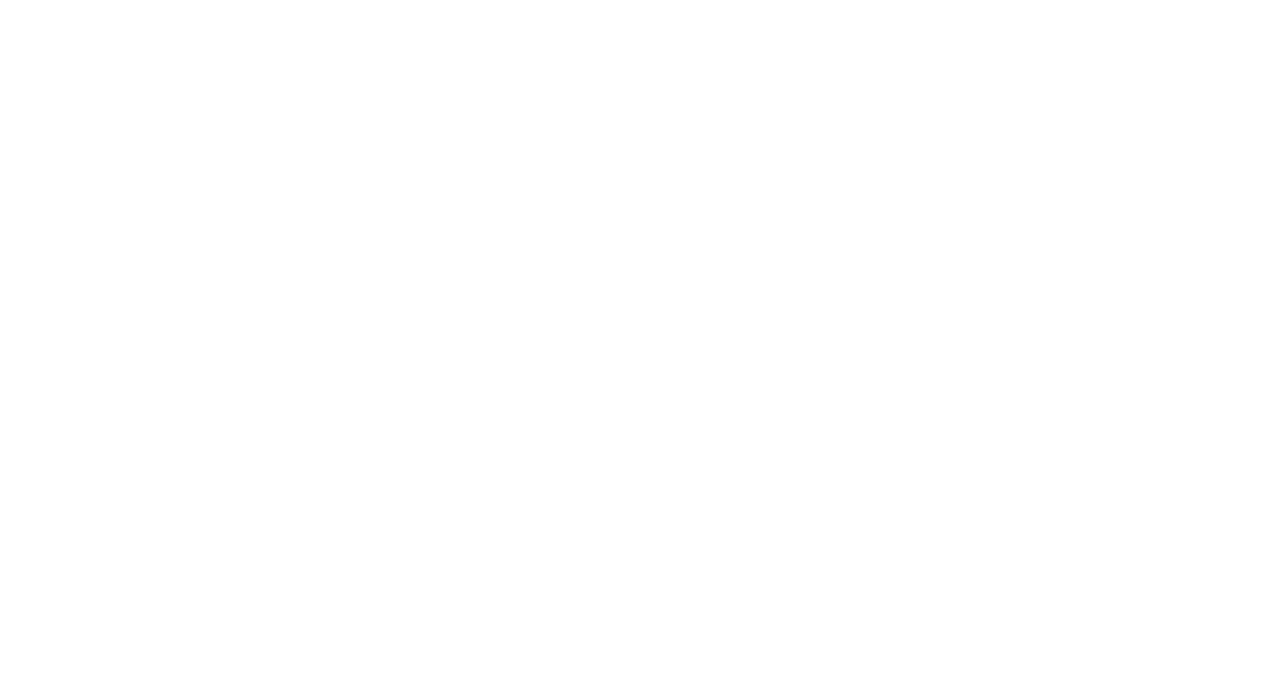
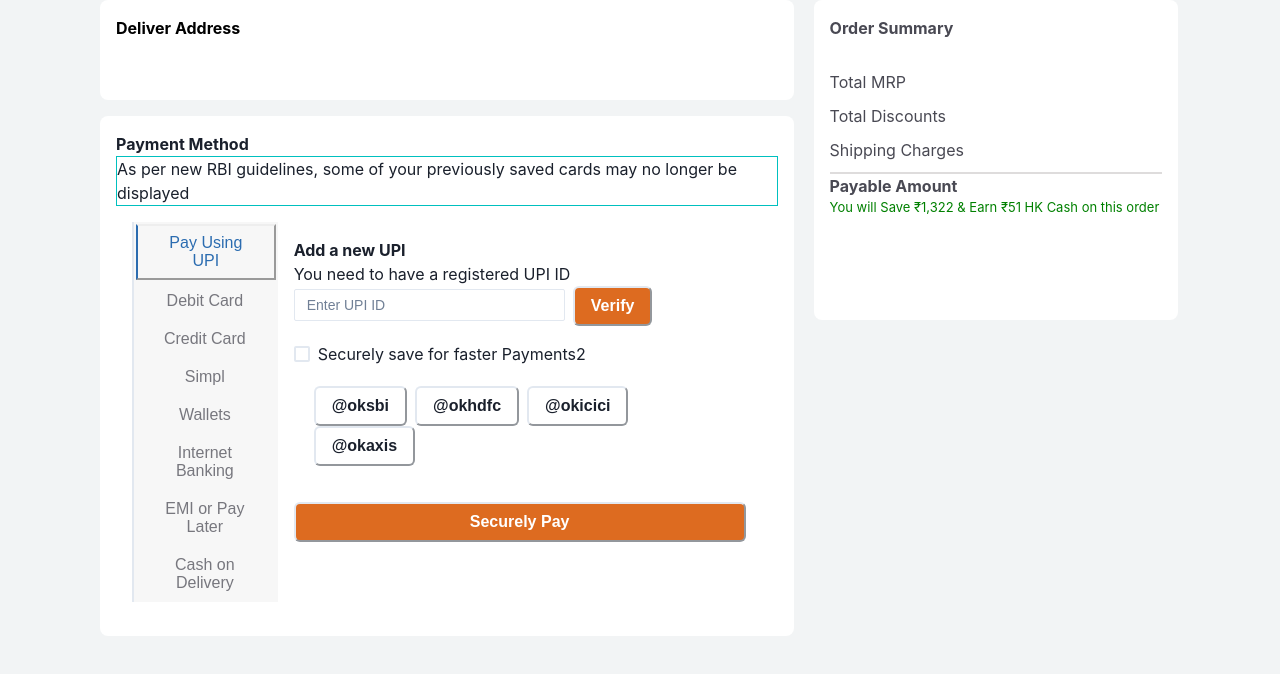
Before and after one commit to harry-io/healthkart.com, a React (Create React App) app: page /payments/1 in a window 1280 px wide. Before the commit this address had no page. Shown: the top 674 px of the page. Built offline with nearby package versions, Linux system fonts and the light colour scheme.

Commit message:
Payments2

```diff
--- /dev/null
+++ b/src/Pages/Cart/Payments2.jsx
@@ -0,0 +1,119 @@
+import React,{useState} from 'react'
+
+import { Box, Tabs, TabList, TabPanels, Tab, TabPanel, Text,Flex ,Button,Input,Checkbox} from "@chakra-ui/react";
+
+const Payments2 = () => {
+    const [upiId, setUpiId] = useState("");
+
+    const handleButtonClick = (text) => {
+      setUpiId(`${upiId}${text}`);
+    };
+    const carts=JSON.parse(localStorage.getItem("cart"))||[]
+    console.log(carts)
+  return (
+
+    <div style={{backgroundColor:"#f2f4f5",height:"100vh"} }>
+     <Flex>
+      <Box w="62%">
+        <Box bg="rgb(255, 255, 255)" h="100px" borderRadius="lg" p="4" color="black" fontWeight="bold" textAlign="left" mb="4" ml="100px">
+          Deliver Address
+        </Box>
+        <Box bg="rgb(255, 255, 255)"borderRadius="lg" p="4"  textAlign="left" ml="100px" height="65vh">
+            <strong> Payment Method</strong>
+          <Text border=" 1px solid #00c0bf">As per new RBI guidelines, some of your previously saved cards may no longer be displayed</Text>
+          <Box p="4">
+      <Tabs orientation='vertical'>
+        <TabList  backgroundColor="#F7F7F7"  textColor="#77777E"  width="30%">
+          <Tab margin="2px">Pay Using UPI</Tab>
+          <Tab>Debit Card</Tab>
+          <Tab>Credit Card</Tab>
+          <Tab>Simpl</Tab>
+          <Tab>Wallets</Tab>
+          <Tab>Internet Banking</Tab>
+          <Tab>EMI or Pay Later</Tab>
+          <Tab>Cash on Delivery</Tab>
+
+        </TabList>
+
+        <TabPanels>
+          <TabPanel>
+            <Box>
+              <Text fontWeight="bold">Add a new UPI</Text>
+              <Text>You need to have a registered UPI ID</Text>
+              <Input
+                placeholder="Enter UPI ID"
+                value={upiId}
+                onChange={(e) => setUpiId(e.target.value)}
+                size="sm"
+                w="60%"
+                mr="2"
+              />
+              <Button colorScheme="orange" onClick={() => {}}>
+                Verify
+              </Button>
+              <Checkbox mt="4" defaultIsChecked >
+                Securely save for faster Payments2
+              </Checkbox>
+              <Box p="20px">
+                <Button
+                  backgroundColor="white"
+                  onClick={() => handleButtonClick("@oksbi")}
+                  mr="2"
+                >
+                  @oksbi
+                </Button>
+                <Button
+                  backgroundColor="white"
+                  onClick={() => handleButtonClick("@okhdfc")}
+                  mr="2"
+                >
+                  @okhdfc
+                </Button>
+                <Button
+                  backgroundColor="white"
+                  onClick={() => handleButtonClick("@okicici")}
+                  mr="2"
+                >
+                  @okicici
+                </Button>
+                <Button
+                  backgroundColor="white"
+                  onClick={() => handleButtonClick("@okaxis")}
+                >
+                  @okaxis
+                </Button>
+              </Box>
+              <Button colorScheme="orange" mt="4" width="100%" cursor="pointer">
+                Securely Pay
+              </Button>
+            </Box>
+          </TabPanel>
+          <TabPanel>
+            <Text>Debit Card payment options go here</Text>
+          </TabPanel>
+        </TabPanels>
+      </Tabs>
+    </Box>
+        </Box>
+      </Box>
+      <Box w="30%">
+        <Box bg="rgb(255, 255, 255)" h="40vh" borderRadius="lg" p="4" color="#494953" textAlign="left" ml="20px">
+        <strong> Order Summary</strong>
+          <Text pt="30px">Total MRP</Text>
+          <Text pt="10px">Total Discounts</Text>
+          <Text pt="10px">Shipping Charges</Text>
+          <hr/>
+          <Text fontWeight="bold">Payable Amount</Text>
+        <Text color="green" fontSize="13px">
+        You will Save ₹1,322 & Earn ₹51 HK Cash on this order
+            </Text>
+        </Box>
+      </Box>
+    </Flex>
+</div>
+
+
+  )
+}
+
+export default Payments2
--- a/src/Routes/AllRoutes.jsx
+++ b/src/Routes/AllRoutes.jsx
@@ -17,6 +17,7 @@ import { SinglePage } from "../Pages/SingleProductPage/SingelProduct";
 
 import Payments from "../Pages/Cart/Payments";
 import Cart from "../Pages/Cart/Cart";
+import Payments2 from "../Pages/Cart/Payments2";
 
 
 
@@ -41,6 +42,7 @@ const AllRoutes = () => {
       <Route path="/product_list/single/:id" element={<SinglePage/>} />
       <Route path="/cart_elements" element={<Cart/>} />
       <Route path="/payments" element={<Payments/>} />
+      <Route path="/payments/:id" element={<Payments2/>} />
 
 
     </Routes>
```
